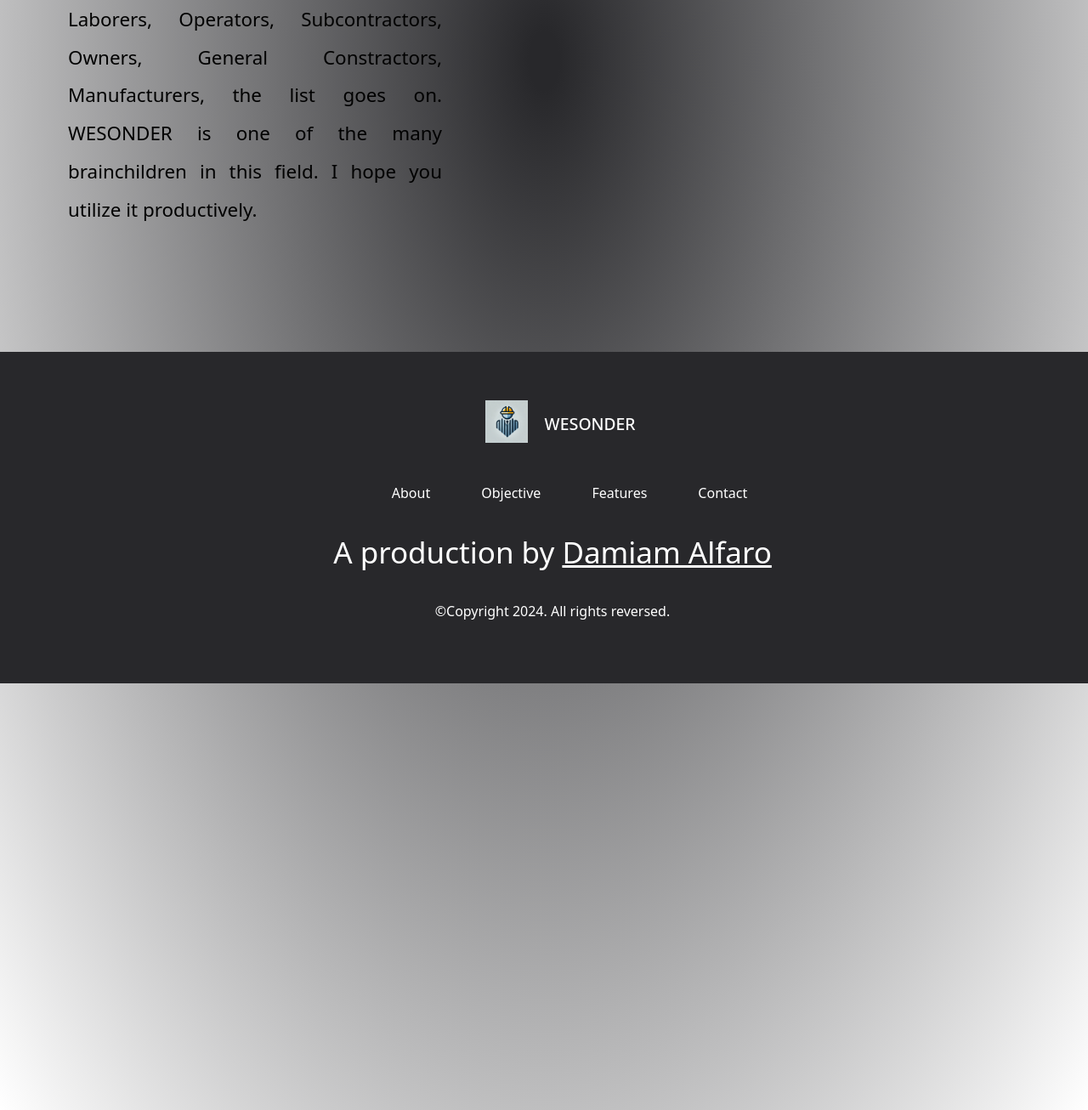
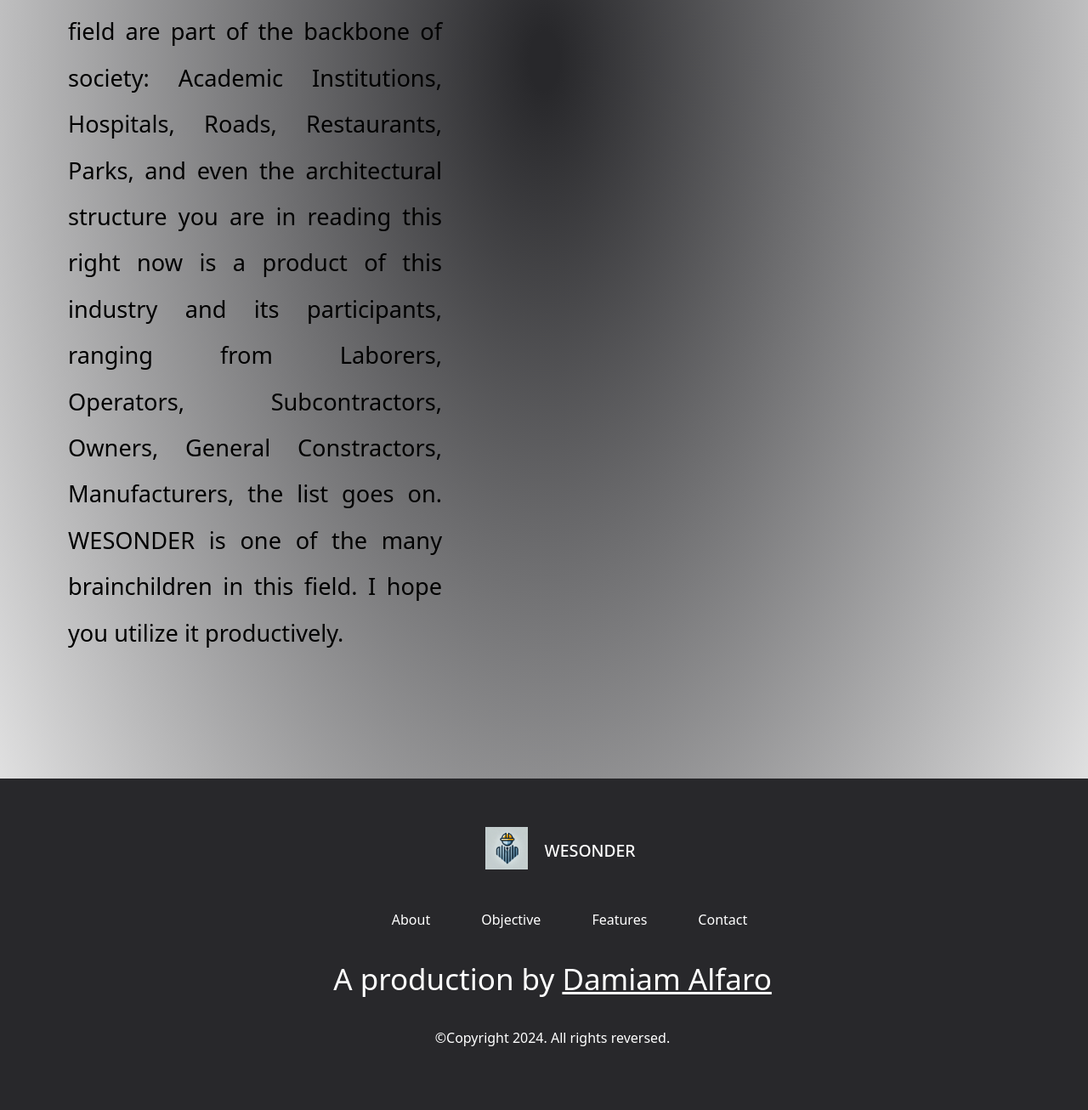
Before and after one commit to DamiamAlfaro/Wesonder, a PHP site: page /about/ in a window 1280 px wide. Shown: the part 1163-2469 px from the top of the page at 85% size. Run offline with PHP 8.4, Linux system fonts and the light colour scheme.

Commit message:
small error in css

```diff
--- a/website/style.css
+++ b/website/style.css
@@ -95,7 +95,7 @@
     text-align: justify;
     line-height: 2;
     padding: 80px;
-    font-size: 1.4em;
+    font-size: 1.7em;
  }
 
 
@@ -148,16 +148,9 @@
 }
 
 
-    <div style="grid-area: header">The header</div>
-    <div style="grid-area: footer">The footer</div>
-    <div style="grid-area: left">The left panel</div>
-    <div style="grid-area: middle; height: 200px">The main content area</div>
-    <div style="grid-area: right">The right panel</div>
 
 
 /*OBJECTIVE SECTION*/
-
-.objective-subsection
 
 
 
```
